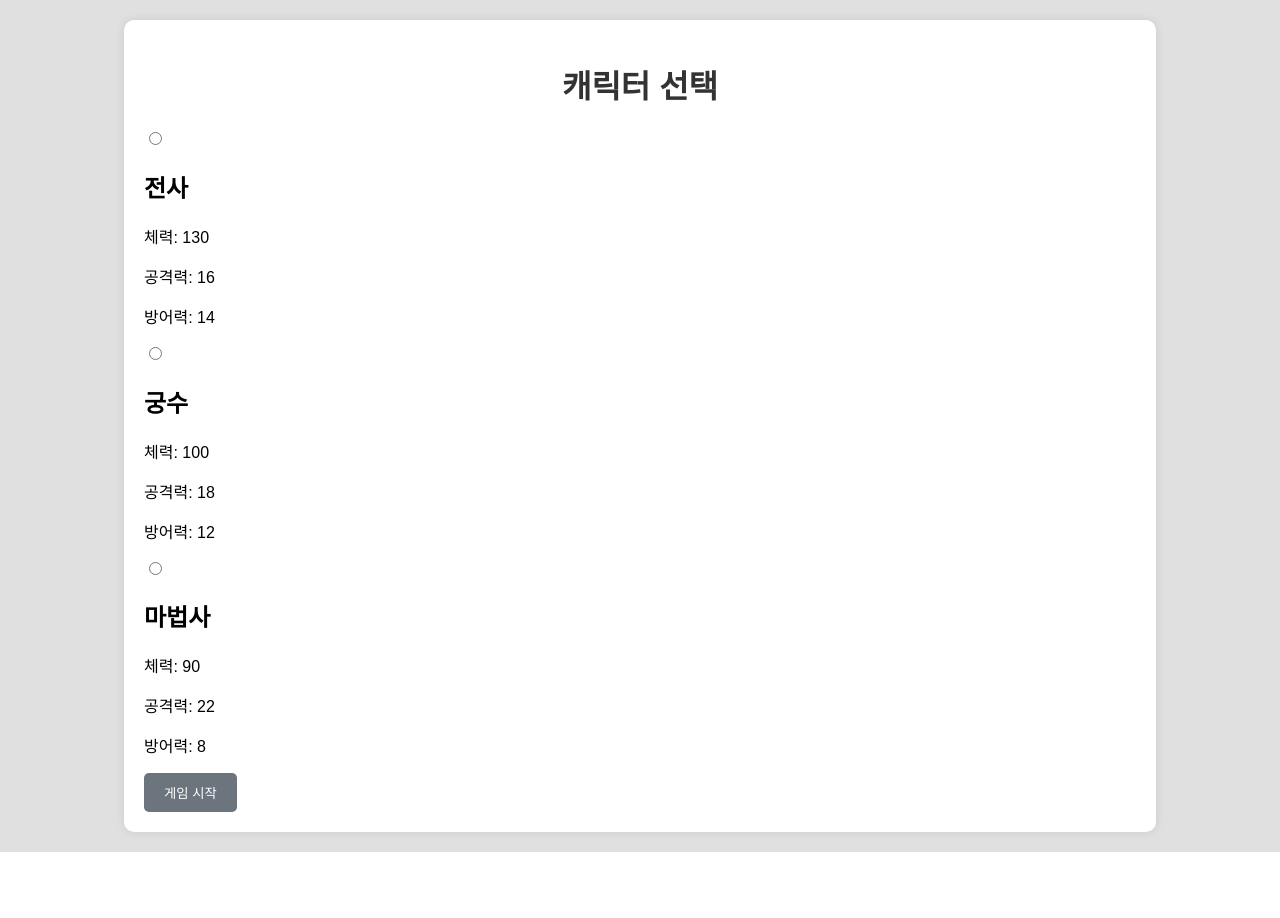
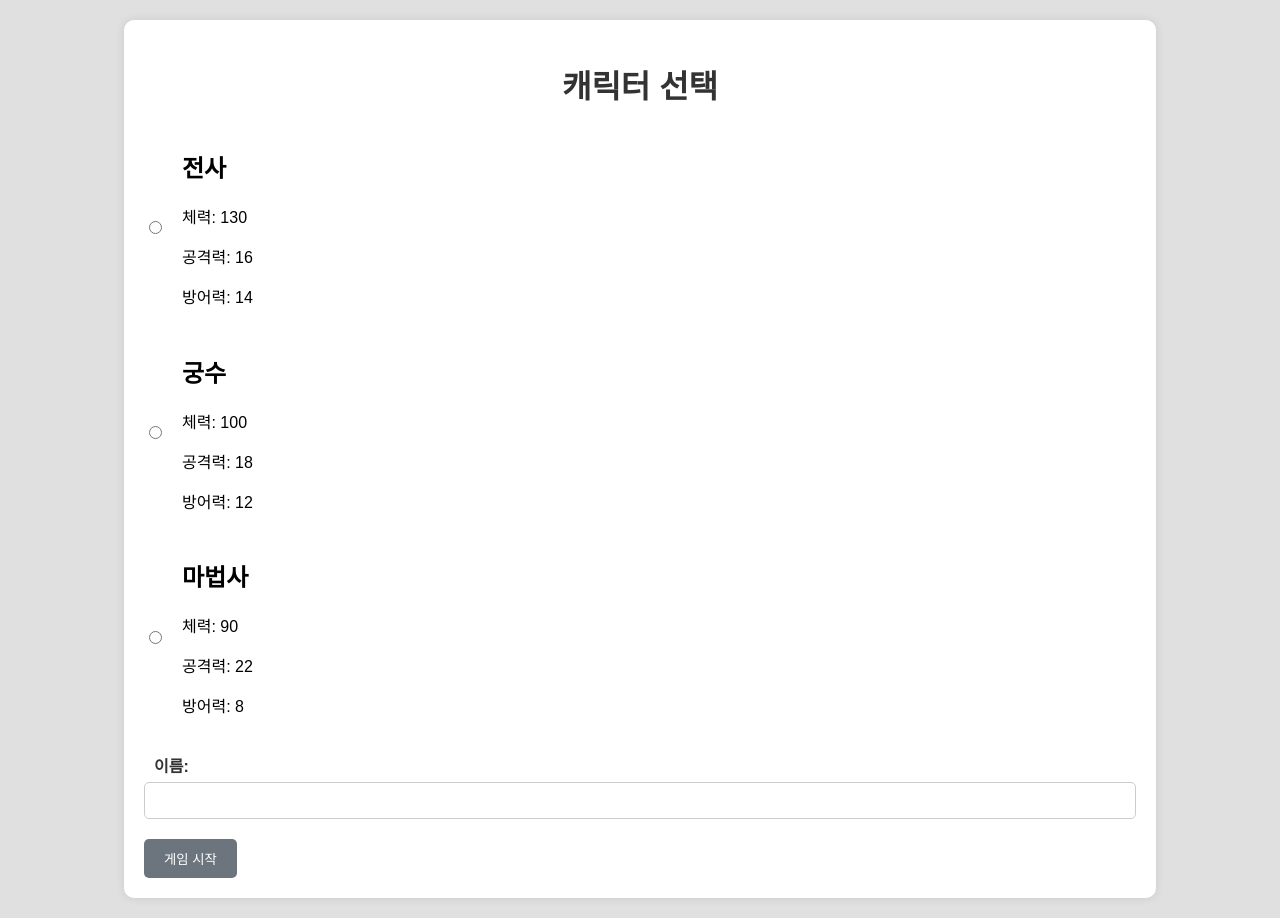
Before and after one commit to sonenhur/My-Coding-Lab, a Flask app: page / in a window 1280 px wide. Before the commit the page ends 852 px from the top, so only its background shows below. Run offline with Flask 3, Linux system fonts and the light colour scheme.

```diff
--- a/app.py
+++ b/app.py
@@ -49,13 +49,21 @@ def index():
 @app.route("/select_character", methods=["POST"])
 def select_character():
     selected_character = request.form.get("character")
+    player_name = request.form.get("player_name")  # 플레이어 이름 가져오기
+
     character_data = next(
         (char for char in CHARACTER_OPTIONS if char["name"] == selected_character), None
     )
     if not character_data:
         return "Invalid character selected", 400
 
-    player = Character(**character_data)
+    # 플레이어 이름과 직업을 결합하여 캐릭터 이름 생성
+    full_name = f"{character_data['name']} {player_name}"
+
+    # character_data에서 name 키 제거
+    character_data.pop("name")
+
+    player = Character(name=full_name, **character_data)
     player.gold = 100  # 초기 골드를 설정합니다.
 
     # 퀘스트 예시 추가
--- a/battle.py
+++ b/battle.py
@@ -28,7 +28,9 @@ def battle(player: Character, enemy: Character, action: str, item_index: int = N
     # 적이 살아있는 경우, 적의 반격 처리
     if enemy.is_alive():
         damage = enemy.attack_target(player)
-        message += f" {enemy.name}가 {player.name}에게 {damage}의 피해를 입혔습니다."
+        message += (
+            f" {enemy.name}(이)가 {player.name}에게 {damage}의 피해를 입혔습니다."
+        )
 
     # 전투 결과 처리
     if player.is_alive() and not enemy.is_alive():
--- a/static/styles.css
+++ b/static/styles.css
@@ -24,7 +24,9 @@ h1 {
 .stats,
 .actions,
 .battle-info,
-.item-list {
+.item-list,
+.character-options,
+.player-name {
   margin-bottom: 20px;
 }
 
@@ -87,18 +89,34 @@ a:hover {
   background-color: #5a6268; /* 더 어두운 회색 버튼 배경 */
 }
 
-input[type="text"] {
+input[type="text"],
+input[type="radio"] {
   padding: 10px;
   border: 1px solid #ccc; /* 연한 회색 테두리 */
   border-radius: 5px;
+  margin-right: 10px;
 }
 
 .character-option {
   margin-bottom: 10px;
+  display: flex;
+  align-items: center;
 }
 
 label {
   margin-left: 10px;
+}
+
+.player-name label {
+  display: block;
+  margin-bottom: 5px;
+  font-weight: bold;
+  color: #333; /* 어두운 회색 텍스트 */
+}
+
+.player-name input[type="text"] {
+  width: 100%;
+  box-sizing: border-box; /* 전체 너비 포함 */
 }
 
 .action-btn {
@@ -123,4 +141,13 @@ label {
     margin: 10px auto; /* 버튼 간의 간격과 중앙 정렬 */
     font-size: 16px; /* 버튼 텍스트 크기 조정 */
   }
+
+  .character-option {
+    flex-direction: column; /* 모바일에서 라디오 버튼과 라벨이 수직 정렬 */
+    align-items: flex-start;
+  }
+
+  .player-name input[type="text"] {
+    font-size: 16px; /* 모바일에서 텍스트 입력의 폰트 크기 조정 */
+  }
 }
--- a/templates/character_selection.html
+++ b/templates/character_selection.html
@@ -14,6 +14,7 @@
       <h1>캐릭터 선택</h1>
       <form action="{{ url_for('select_character') }}" method="post">
         <div class="character-options">
+          <!-- 캐릭터 직업 선택 -->
           {% for character in characters %}
           <div class="character-option">
             <input
@@ -34,6 +35,11 @@
           </div>
           {% endfor %}
         </div>
+        <!-- 플레이어 이름 입력 필드 추가 -->
+        <div class="player-name">
+          <label for="player_name">이름:</label>
+          <input type="text" id="player_name" name="player_name" required />
+        </div>
         <button type="submit">게임 시작</button>
       </form>
     </div>
```
